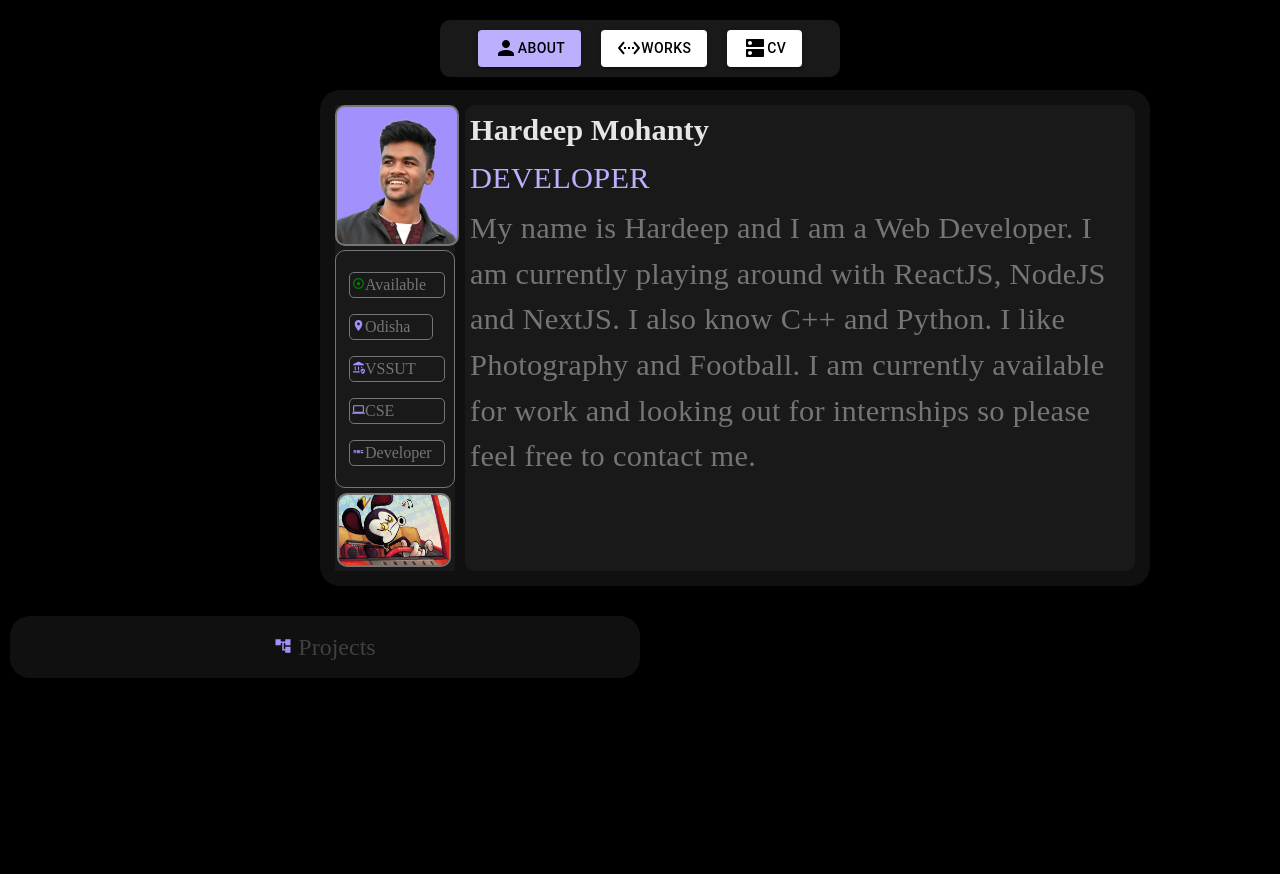
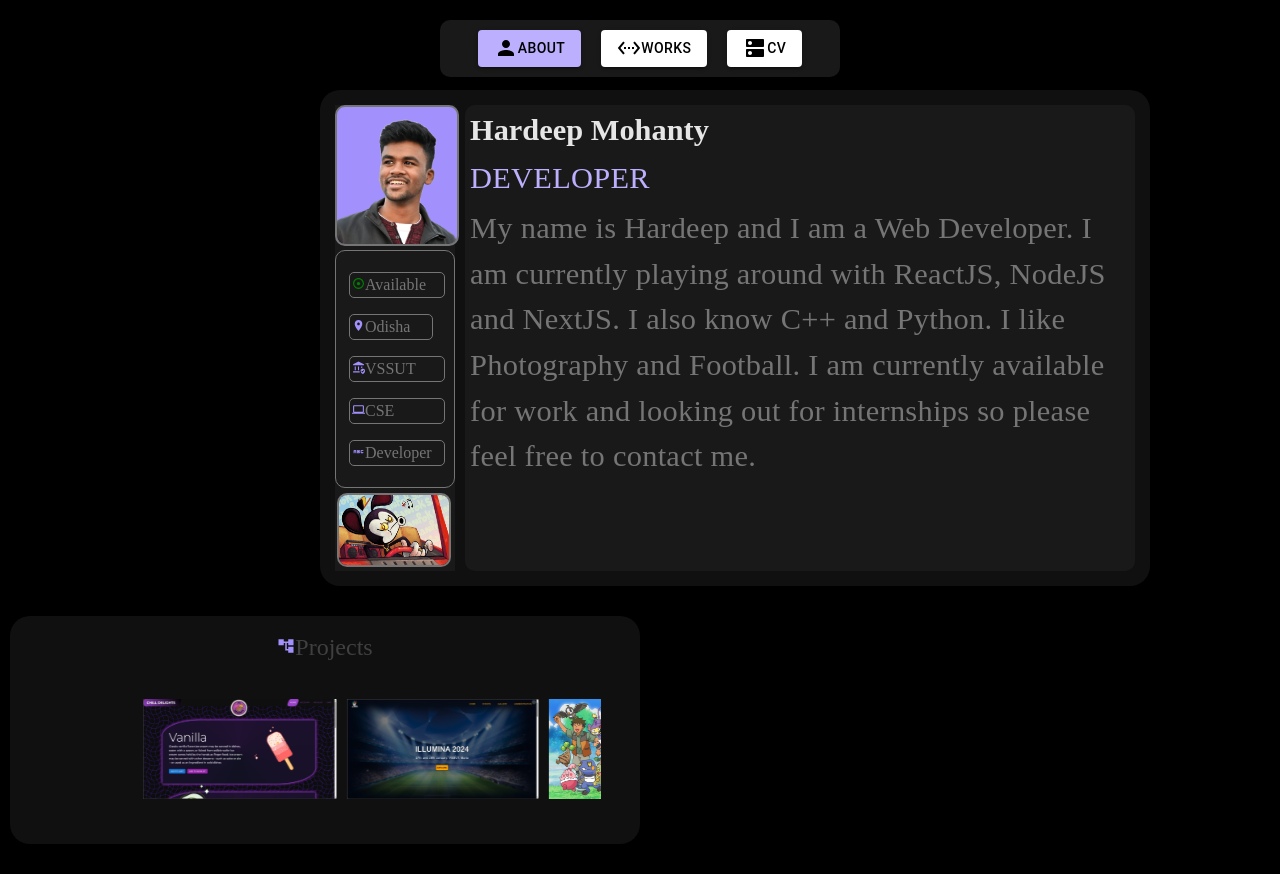
Before and after one commit to hardeepmty/My-Portfolio, a React (Create React App) app in the folder frontend/: page / in a window 1280 px wide. Before the commit the page ends 800 px from the top, so only its background shows below. Built offline with nearby package versions, Linux system fonts and the light colour scheme; the HTML template or start-up script is replaced by a standard one.

Commit message:
marquee added

```diff
--- /dev/null
+++ b/frontend/src/lib/data/works.jsx
@@ -0,0 +1,7 @@
+export const imageUrls = [
+  'images/icecream.png',
+  'images/illumina.png',
+  'images/pokemon.JPG',
+  'images/tastify.png',
+  'images/portfolio.png',
+];
--- a/frontend/src/pages/Projects.css
+++ b/frontend/src/pages/Projects.css
@@ -21,3 +21,37 @@
     padding: 20px; /* Add some additional padding */
   }
 }
+
+/* Container for the marquee */
+.marquee-container {
+  padding: 1%;
+  overflow: hidden;
+  white-space: nowrap;
+  width: 90%;
+  margin: 20px auto; /* Add margin for separation */
+  /* background-color: rgba(22, 30, 40, 0.581);
+  box-shadow: 0 2px 4px 0 rgba(231, 226, 226, 0.5); */
+}
+
+/* Marquee holding the images */
+.marquee {
+  display: inline-flex; /* Use inline-flex to align images in a row */
+  animation: marquee 12s linear infinite; /* Adjust speed as desired */
+}
+
+/* Style for individual images in the marquee */
+.marquee img {
+  height: 100px; /* Adjust height as desired */
+  width: auto; /* Maintain aspect ratio */
+  margin-right: 10px; /* Add spacing between images */
+}
+
+/* Marquee animation */
+@keyframes marquee {
+  0% {
+    transform: translateX(100%);
+  }
+  100% {
+    transform: translateX(-100%);
+  }
+}
--- a/frontend/src/pages/Projects.jsx
+++ b/frontend/src/pages/Projects.jsx
@@ -1,7 +1,8 @@
+import React from 'react';
 import { Typography } from '@mui/material';
-import React from 'react';
 import AccountTreeIcon from '@mui/icons-material/AccountTree';
 import './Projects.css';
+import { imageUrls } from "../lib/data/works"
 
 const Projects = () => {
   return (
@@ -10,19 +11,31 @@ const Projects = () => {
         style={{
           maxWidth: '600px',
           margin: '30px 10px',
-        top:"20px",
           padding: '15px',
           gap: '10px',
           display: 'flex',
+          flexDirection: 'column',
           borderRadius: '20px',
           backgroundColor: '#101010',
-        textAlign:"center",
-        justifyContent:"center"
+          textAlign: 'center',
+          justifyContent: 'center',
         }}
       >
-      <Typography variant='h5' sx={{color:"#404040",fontWeight:"500", fontFamily:"Montserrat"}}><AccountTreeIcon sx={{fontSize:"large", color:"#A291FD"}}></AccountTreeIcon> Projects</Typography>
+
+        <Typography variant='h5' sx={{ color: '#404040', fontWeight: '500', fontFamily: 'Montserrat' }}>
+          <AccountTreeIcon sx={{ fontSize: 'large', color: '#A291FD' }} />
+          Projects
+        </Typography>
+
+
+        <div className="marquee-container">
+          <div className="marquee">
+            {imageUrls.map((url, index) => (
+              <img key={index} src={url} alt={`Image ${index + 1}`} />
+            ))}
           </div>
-
+        </div>
+      </div>
     </div>
   );
 };
```
Lines whose indentation alone changed are shown as unchanged.
